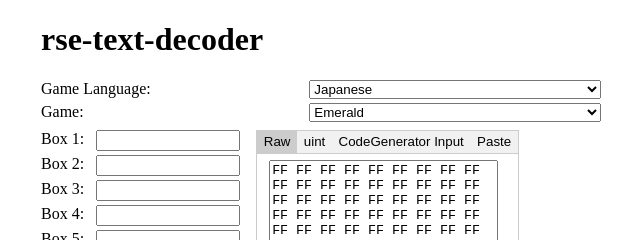
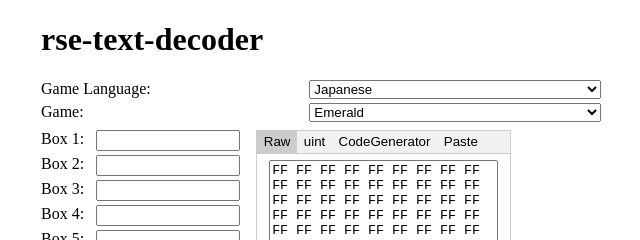
Before and after one commit to it-is-final/rse-text-decoder, a website with bundled scripts: page src/html/index.html in a window 1280 px wide. Shown: the top 240 px of the page, 319-959 px from the left. Built offline with nearby package versions, Linux system fonts and the light colour scheme.

Commit message:
Restore name of CodeGenerator tab

```diff
--- a/src/html/index.html
+++ b/src/html/index.html
@@ -67,7 +67,7 @@
                         uint
                     </button>
                     <button class="tablinks" id="code-gen-view-tab" type="button">
-                        CodeGenerator Input
+                        CodeGenerator
                     </button>
                     <button class="tablinks" id="paste-view-tab" type="button">
                         Paste
```
